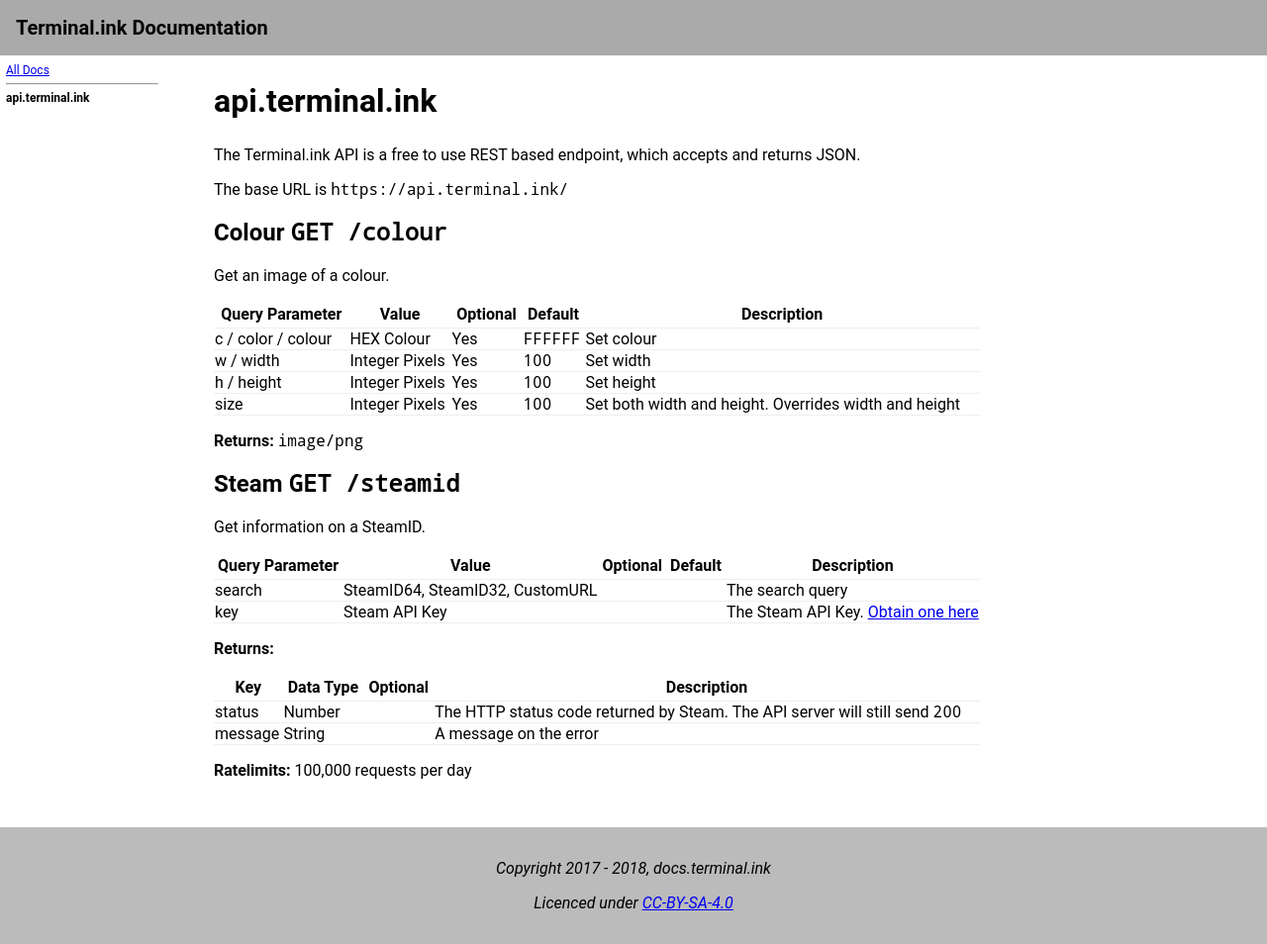
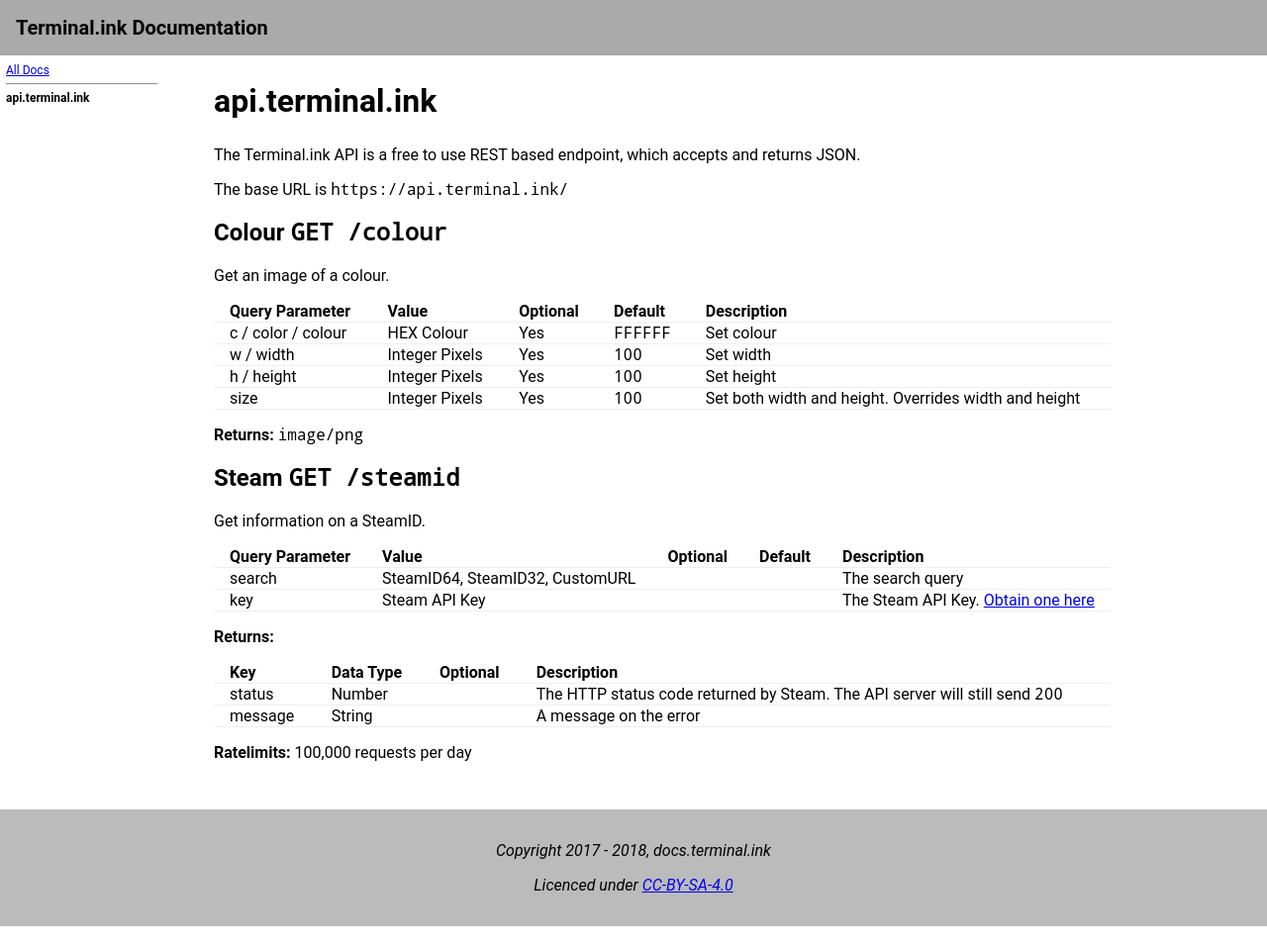
Before and after one commit to Terminal/docs.terminal.ink, a Jekyll site: the page built from _pages/api/index.md, in a window 1280 px wide. Shown: the whole page at 99% size. Built offline with Jekyll 4.4.1, drawn with Linux system fonts in a browser that asks for light colours.

Commit message:
Add padding in table

```diff
--- a/_sass/divs.sass
+++ b/_sass/divs.sass
@@ -25,8 +25,11 @@
     table
         width: 100%
         border-collapse: collapse
+    th, td
+        padding-left: 1em
+        padding-right: 1em
     th
-        padding: 0.25em 0.25em
+        text-align: left
     td
         border-top: 1px solid #eeeeee
         border-bottom: 1px solid #eeeeee
```
